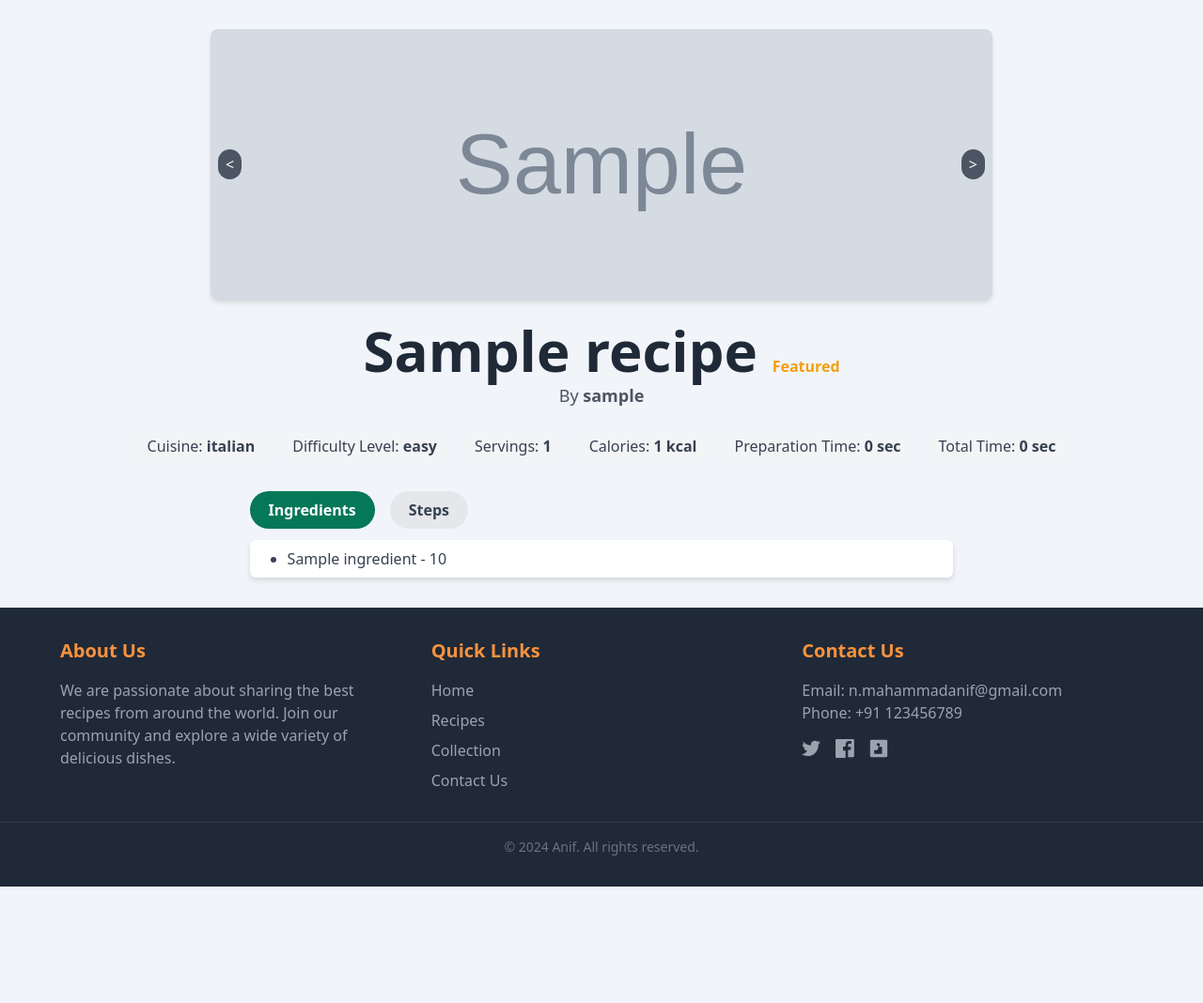
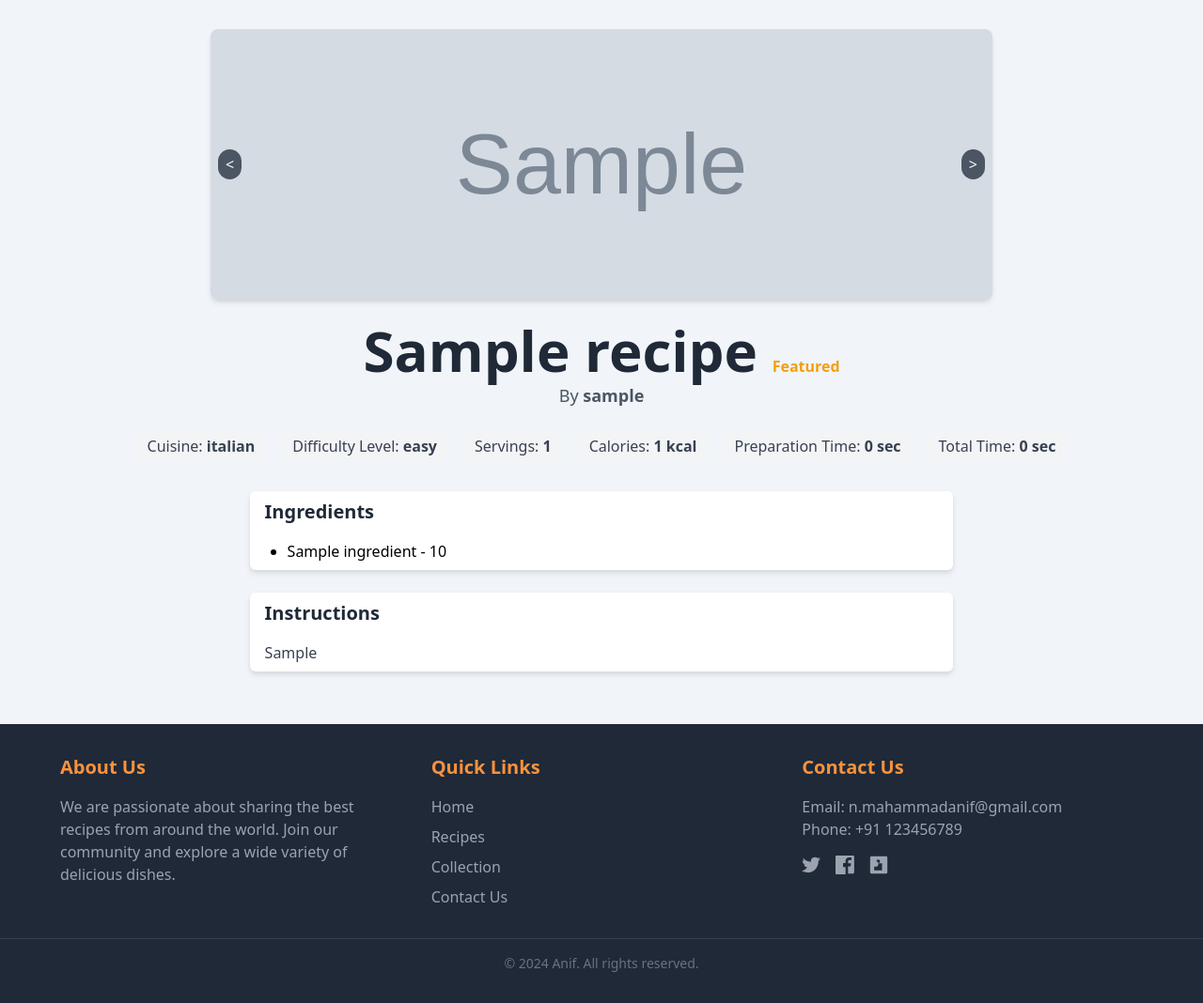
Before and after one commit to Anif7/Recipe_App, a Django app: page /recipe/1/ in a window 1280 px wide. Shown: the part 81-1149 px from the top of the page at 94% size. Before the commit the page ends 1025 px from the top, so only its background shows below. Run offline with Django 5.2, Linux system fonts and the light colour scheme; tables that the repository leaves empty hold one stand-in row (values such as "Sample post"); grey boxes marked "Sample" are stand-in pictures; some libraries are stand-ins or nearby versions.

Commit message:
Update Instructions with Trix-Editor

```diff
--- a/recipes/templates/base.html
+++ b/recipes/templates/base.html
@@ -13,6 +13,8 @@
     <script src="https://cdn.tailwindcss.com?plugins=forms,typography,aspect-ratio,line-clamp,container-queries"></script>
     <link rel="stylesheet" href="https://cdnjs.cloudflare.com/ajax/libs/font-awesome/6.6.0/css/all.min.css" integrity="sha512-Kc323vGBEqzTmouAECnVceyQqyqdsSiqLQISBL29aUW4U/M7pSPA/gEUZQqv1cwx4OnYxTxve5UMg5GT6L4JJg==" crossorigin="anonymous" referrerpolicy="no-referrer" />
     <link rel="stylesheet" href="{% static 'css/home.css/' %}">
+    <link rel="stylesheet" href="https://cdnjs.cloudflare.com/ajax/libs/trix/1.3.1/trix.min.css">
+    <script src="https://cdnjs.cloudflare.com/ajax/libs/trix/1.3.1/trix.min.js"></script>
   </head>
   <body class="">
     <nav class="nav">
--- a/recipes/templates/recipes/recipe_detail.html
+++ b/recipes/templates/recipes/recipe_detail.html
@@ -38,61 +38,27 @@
         </p>
     </div>
 
-    <div class="flex space-x-4 mt-8 mb-3 w-3/5 mx-auto">
-        <button id="ingredientsButton" onclick="showIngredients()"
-            class="text-white bg-emerald-600 hover:bg-emerald-500 font-semibold px-5 py-2 focus:outline-none focus:ring-2 focus:ring-emerald-400 rounded-full">
-            Ingredients
-        </button>
-        <button id="stepsButton" onclick="showSteps()"
-            class="text-white bg-emerald-600 hover:bg-emerald-500 font-semibold px-5 py-2 focus:outline-none focus:ring-2 focus:ring-emerald-400 rounded-full">
-            Steps
-        </button>
-    </div>
-
-
-    <div class="flex justify-center bg-white w-3/5 mx-auto px-4 py-2 rounded-md drop-shadow-md">
-        <div id="ingredientsSection" class="text-gray-700 hidden flex-grow text-left">
+    <div class="bg-white w-3/5 mx-auto px-4 py-2 rounded-md drop-shadow-md mb-6">
+        <h3 class="text-xl font-semibold text-gray-800 mb-4">Ingredients</h3>
         <ul class="list-disc pl-6 space-y-2">
             {% for ingredient in recipe.ingredients.all %}
                 <li>{{ ingredient.name }} - {{ ingredient.quantity }}</li>
-                {%empty%}
+            {% empty %}
                 <p>No Ingredients Provided</p>
             {% endfor %}
         </ul>
     </div>
 
-        <div id="stepsSection" class="text-gray-700 hidden flex-grow text-left">
-            <ol class="list-decimal pl-6 space-y-2">
-                <p>{{recipe.instructions}}</p>
-            </ol>
+    <div class="bg-white w-3/5 mx-auto px-4 py-2 rounded-md drop-shadow-md mb-6">
+        <h3 class="text-xl font-semibold text-gray-800 mb-4">Instructions</h3>
+        <div class="text-gray-700">
+            <trix-editor input="recipe_instructions" readonly>{{ recipe.instructions|safe }}</trix-editor>
         </div>
     </div>
 
 </div>
 
 <script>
-    function showIngredients() {
-        document.getElementById('ingredientsSection').classList.remove('hidden');
-        document.getElementById('stepsSection').classList.add('hidden');
-
-        document.getElementById('ingredientsButton').classList.add('bg-emerald-700', 'text-white');
-        document.getElementById('ingredientsButton').classList.remove('bg-gray-200', 'text-gray-700');
-        document.getElementById('stepsButton').classList.add('bg-gray-200', 'text-gray-700');
-        document.getElementById('stepsButton').classList.remove('bg-emerald-700', 'text-white');
-    }
-
-    function showSteps() {
-        document.getElementById('ingredientsSection').classList.add('hidden');
-        document.getElementById('stepsSection').classList.remove('hidden');
-
-        document.getElementById('stepsButton').classList.add('bg-emerald-700', 'text-white');
-        document.getElementById('stepsButton').classList.remove('bg-gray-200', 'text-gray-700');
-        document.getElementById('ingredientsButton').classList.add('bg-gray-200', 'text-gray-700');
-        document.getElementById('ingredientsButton').classList.remove('bg-emerald-700', 'text-white');
-    }
-
-    document.addEventListener('DOMContentLoaded', showIngredients);
-
     let currentIndex = 0;
     const slides = document.querySelectorAll(".carousel-slide");
 
```
Lines whose indentation alone changed are shown as unchanged.
